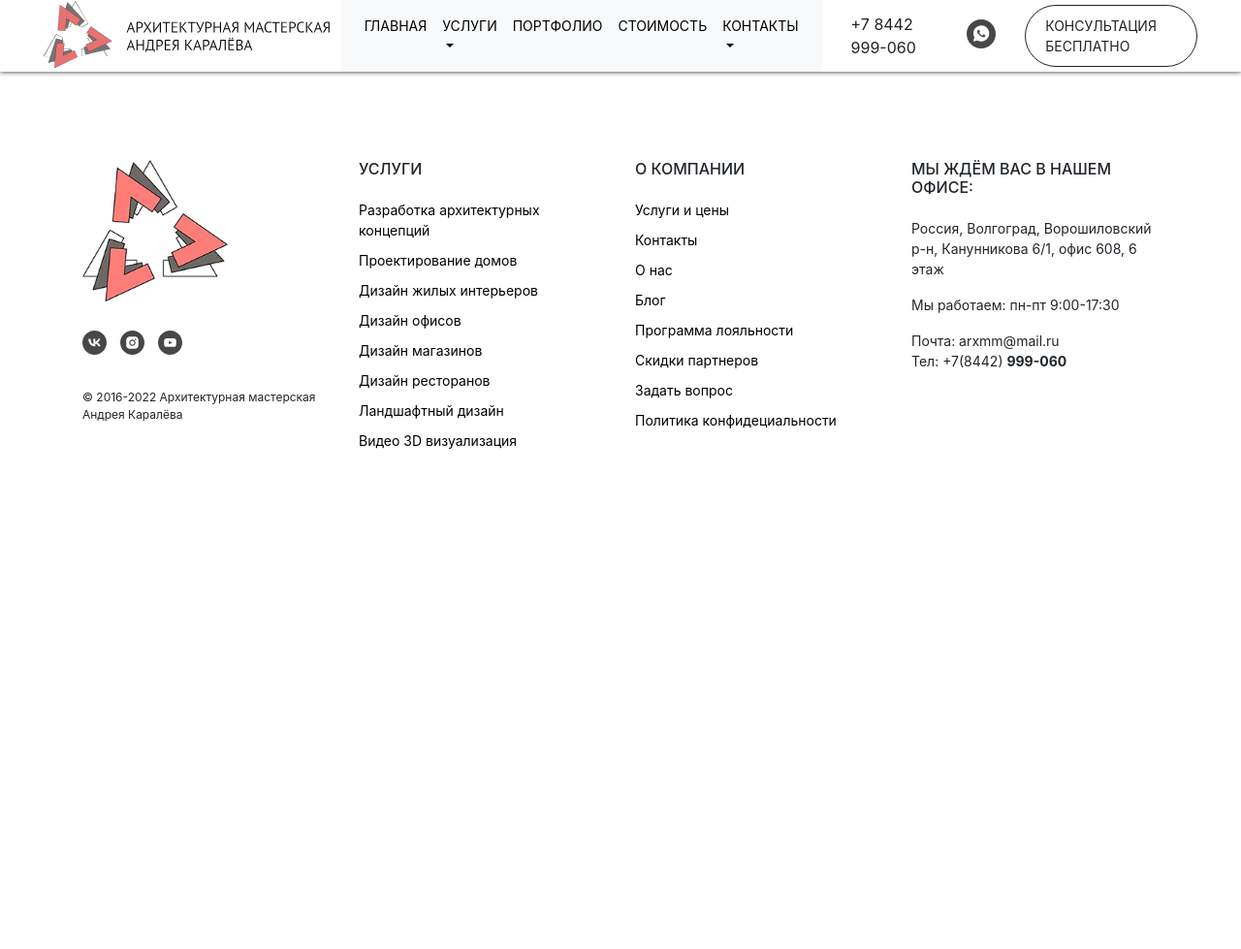
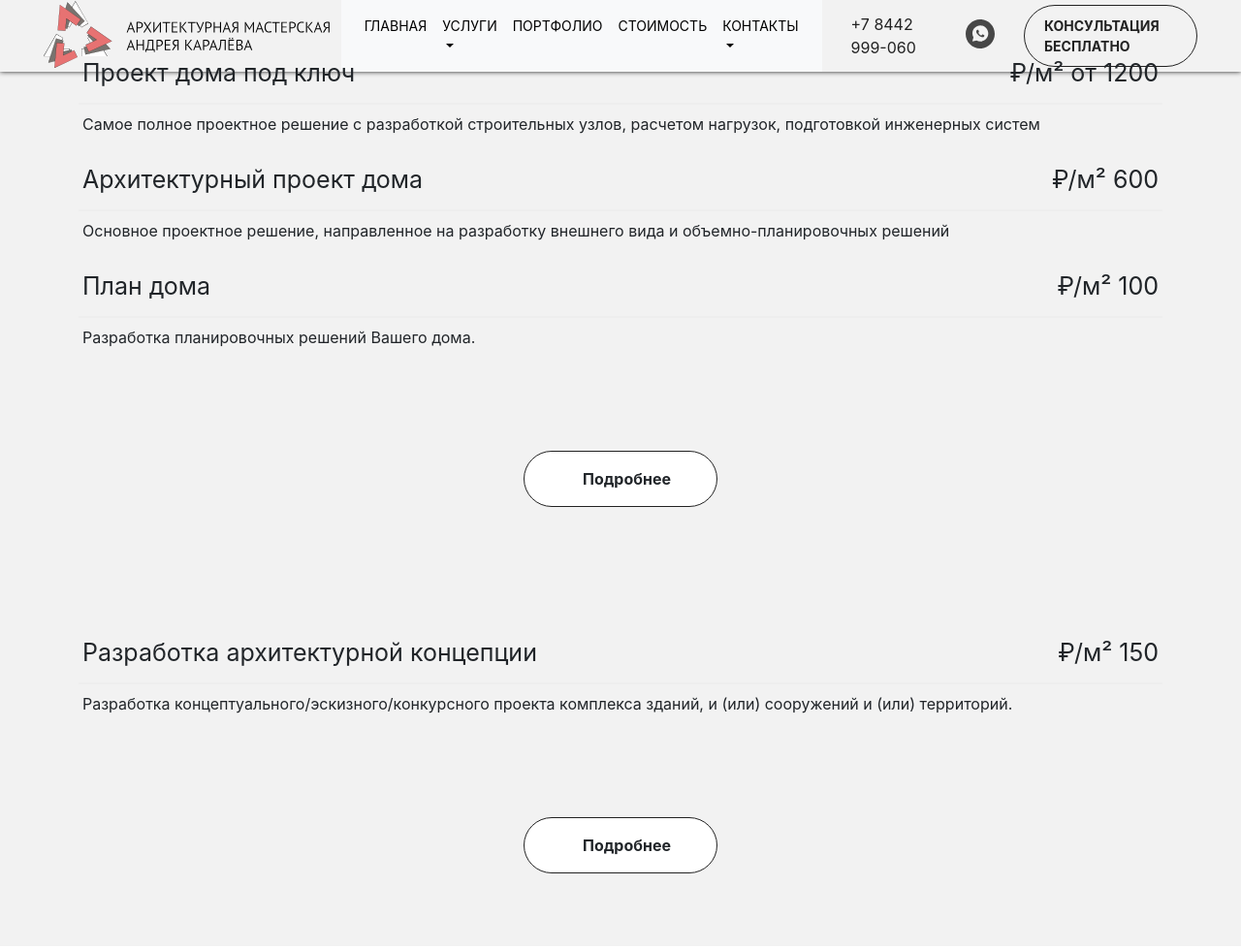
Before and after one commit to LancelotOzerny/Web-Site-1, a plain HTML site: page index.html in a window 1280 px wide. Shown: the top 979 px of the page at 97% size. Before the commit the page ends 800 px from the top, so only its background shows below. Drawn offline with Linux system fonts and the light colour scheme.

Commit message:
Реализация блока услуг
В данном коммите я реализовал колонку услуг, немного изменил page-footer поменяв ему цвет, и расположение блоков, изменил навигационную панель вверху страници изменив толщину шрифта кнопки консультации.  колонке услуг реализовал гибкие услуги, которые можно добавлять в n-м количестве. Также реализовал гибкую таблицу цен 'под-услуг', в которую также можно добавлять n параметров.

```diff
--- a/index.html
+++ b/index.html
@@ -70,9 +70,78 @@
 
 
 
+
+
+	<!---------------------------------- SERVICES ---------------------------------->
+	<div class="container">
+		<div class="services">
+			<div class="service">
+				<div class="row service-info">
+					<div class="col-md-8">
+						<h3 class="service-title">Проект дома под ключ</h3>
+					</div>
+					<div class="col-md-4">
+						<h4 class="service-cost">₽/м² от 1200</h4>
+					</div>
+				</div>
+				<p class="service-description">Самое полное проектное решение с разработкой строительных узлов, расчетом нагрузок, подготовкой инженерных систем</p>
+
+				<div class="row service-info">
+					<div class="col-md-8">
+						<h3 class="service-title">Архитектурный проект дома</h3>
+					</div>
+					<div class="col-md-4">
+						<h4 class="service-cost">₽/м² 600</h4>
+					</div>
+				</div>
+				<p class="service-description">Основное проектное решение, направленное на разработку внешнего вида и объемно-планировочных решений</p>
+
+				<div class="row service-info">
+					<div class="col-md-8">
+						<h3 class="service-title">План дома</h3>
+					</div>
+					<div class="col-md-4">
+						<h4 class="service-cost">₽/м² 100</h4>
+					</div>
+				</div>
+				<p class="service-description">Разработка планировочных решений Вашего дома.</p>
+
+				<div class="service-button">
+					<a class="service-button-link">Подробнее</a>
+				</div>
+			</div>
+		</div>
+
+		<div class="services">
+			<div class="service">
+				<div class="row service-info">
+					<div class="col-md-8">
+						<h3 class="service-title">Разработка архитектурной концепции</h3>
+					</div>
+					<div class="col-md-4">
+						<h4 class="service-cost">₽/м² 150</h4>
+					</div>
+				</div>
+				<p class="service-description">Разработка концептуального/эскизного/конкурсного проекта комплекса зданий, и (или) сооружений и (или) территорий.</p>
+
+				<div class="service-button">
+					<a class="service-button-link">Подробнее</a>
+				</div>
+			</div>
+		</div>
+	</div>
+
+
+
+
+
+
+
+
+
 	<!---------------------------------- FOOTER ---------------------------------->
-	<div class="container">
-		<footer class="page-footer">
+	<footer class="page-footer">
+		<div class="container">
 			<div class="row">
 				<div class="col-md-3">
 
@@ -127,8 +196,8 @@
 					</ul>
 				</div>
 			</div>
-		</footer>
-	</div>
+		</div>
+	</footer>
 
 
 
--- a/style.css
+++ b/style.css
@@ -1,7 +1,7 @@
 /*
 	GENERAL
 	HEADER
-
+	SERVICES
 	FOOTER
  */
 
@@ -21,7 +21,23 @@ a {
 
 body {
 	font-size: 14px;
+	background-color: rgb(242, 242, 242);
 }
+
+
+
+
+
+
+
+
+
+
+
+
+
+
+
 
 
 
@@ -66,10 +82,88 @@ body {
 
 	border-radius: 50px;
 	border: 1px solid #222;
+
+	font-weight: 700;
 }
 .contacts-item {
 	margin-left: 30px;
 }
+
+
+
+
+
+
+
+
+
+
+
+
+
+
+
+
+
+/* -------------------------------- SERVICES --------------------------------*/
+.service {
+	padding: 60px 0px 75px;
+}
+.service-info {
+	position: relative;
+}
+.service-info::after {
+	content:  "";
+
+	width: 98%;
+	height: 2px;
+
+	position: absolute;
+	background-color: #eee;
+
+	bottom:  0;
+	left: 1%;
+}
+.service-title {
+	font-size: 25px;
+	padding-bottom: 10px;
+	font-weight: 400;
+}
+.service-cost {
+	width: 100%;
+	text-align: right;
+	font-size: 25px;
+	font-weight: 400;
+}
+.service-description {
+	padding-top: 8px;
+	font-size: 16px;
+	margin-bottom: 30px;
+}
+
+.service-button-link {
+	display: flex;
+
+	width: 200px;
+	padding:  16px 60px;
+
+	font-size: 16px;
+	font-weight: 700;
+
+	border: 1px solid #222;
+	border-radius: 50px;
+
+	margin: 0 auto;
+	margin-top: 105px;
+
+	color: #545454;
+
+	background-color: #fff;
+}
+
+
+
+
 
 
 
@@ -93,6 +187,7 @@ body {
 .page-footer {
 	padding-top: 165px;
 	padding-bottom: 135px;
+	background-color: rgb(255, 255, 255);
 }
 .page-footer-navigation {
 	display: flex;
```
